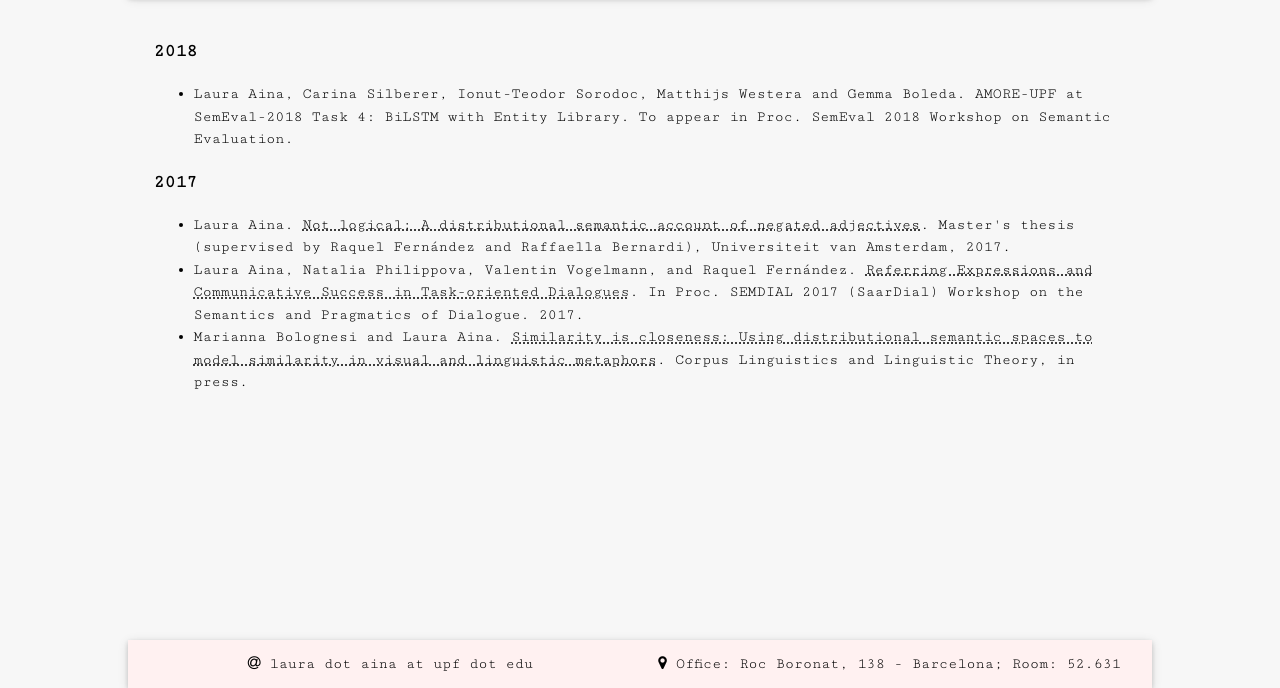
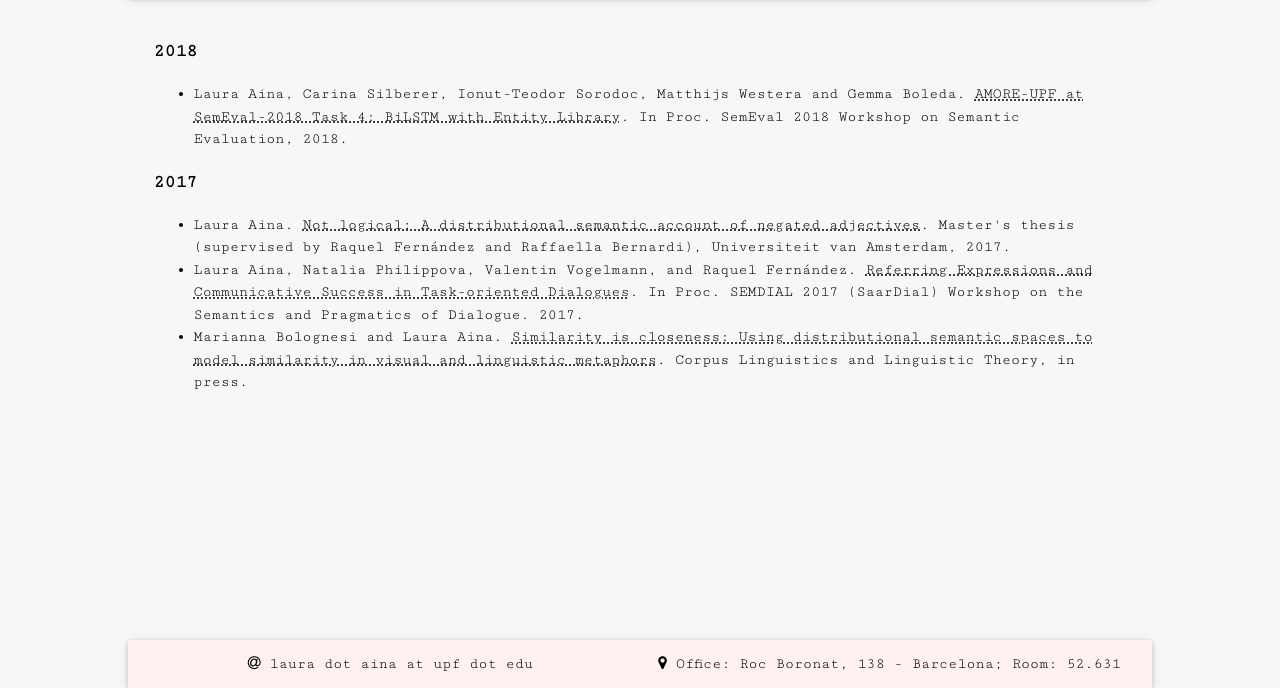
Before and after one commit to lauraina/lauraina.github.io, a plain HTML site: page research.html in a window 1280 px wide. Shown: the part 112-800 px from the top of the page. Drawn offline with nearby package versions, Linux system fonts and the light colour scheme; a web font is replaced by a local one.

Commit message:
adds link to semeval paper

```diff
--- a/research.html
+++ b/research.html
@@ -48,7 +48,7 @@
             <div class="year_output">
             <p class="title_content w3-large">2018 </p>
             <ul>
-                <li> Laura Aina, Carina Silberer, Ionut-Teodor Sorodoc, Matthijs Westera and Gemma Boleda. AMORE-UPF at SemEval-2018 Task 4: BiLSTM with Entity Library. To appear in Proc. SemEval 2018 Workshop on Semantic Evaluation.
+                <li> Laura Aina, Carina Silberer, Ionut-Teodor Sorodoc, Matthijs Westera and Gemma Boleda. <a href="https://arxiv.org/pdf/1805.05370.pdf">AMORE-UPF at SemEval-2018 Task 4: BiLSTM with Entity Library</a>. In Proc. SemEval 2018 Workshop on Semantic Evaluation, 2018.
                 </li>
                 </ul>
             </div>
```
